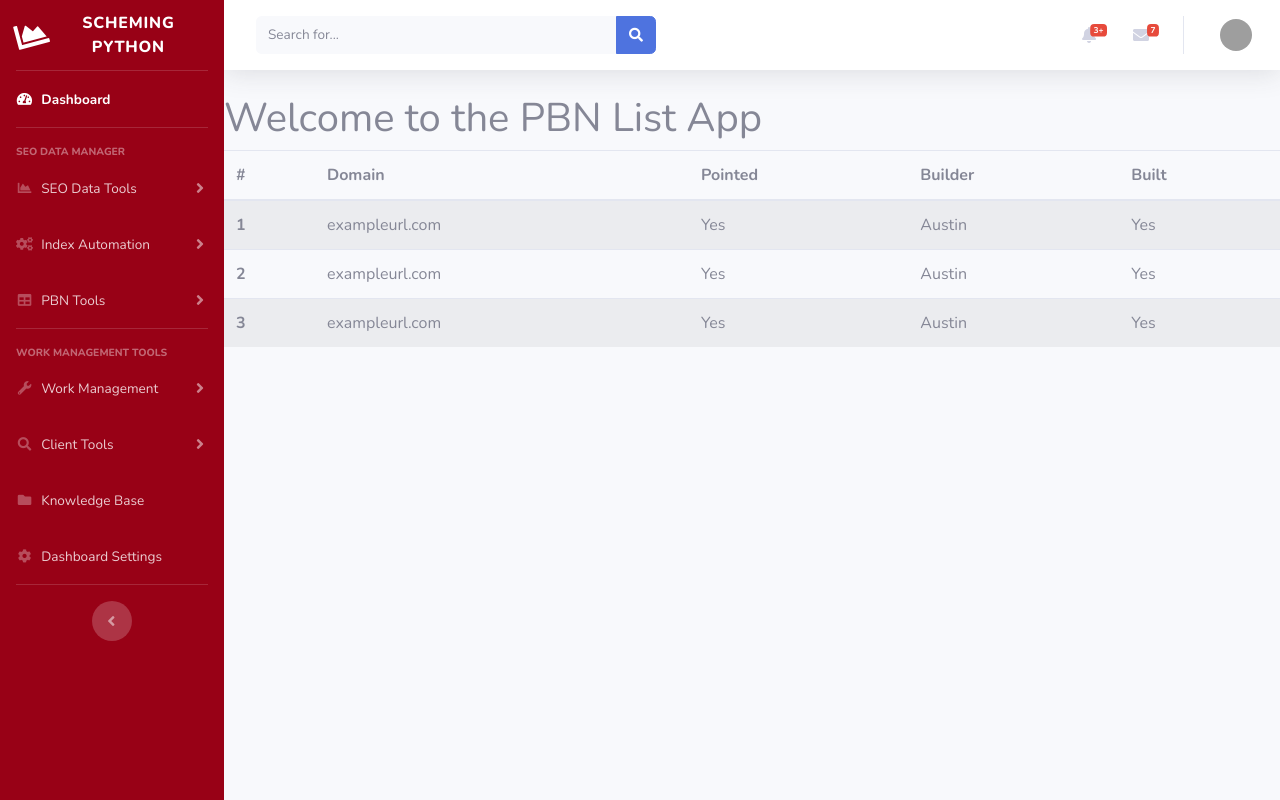
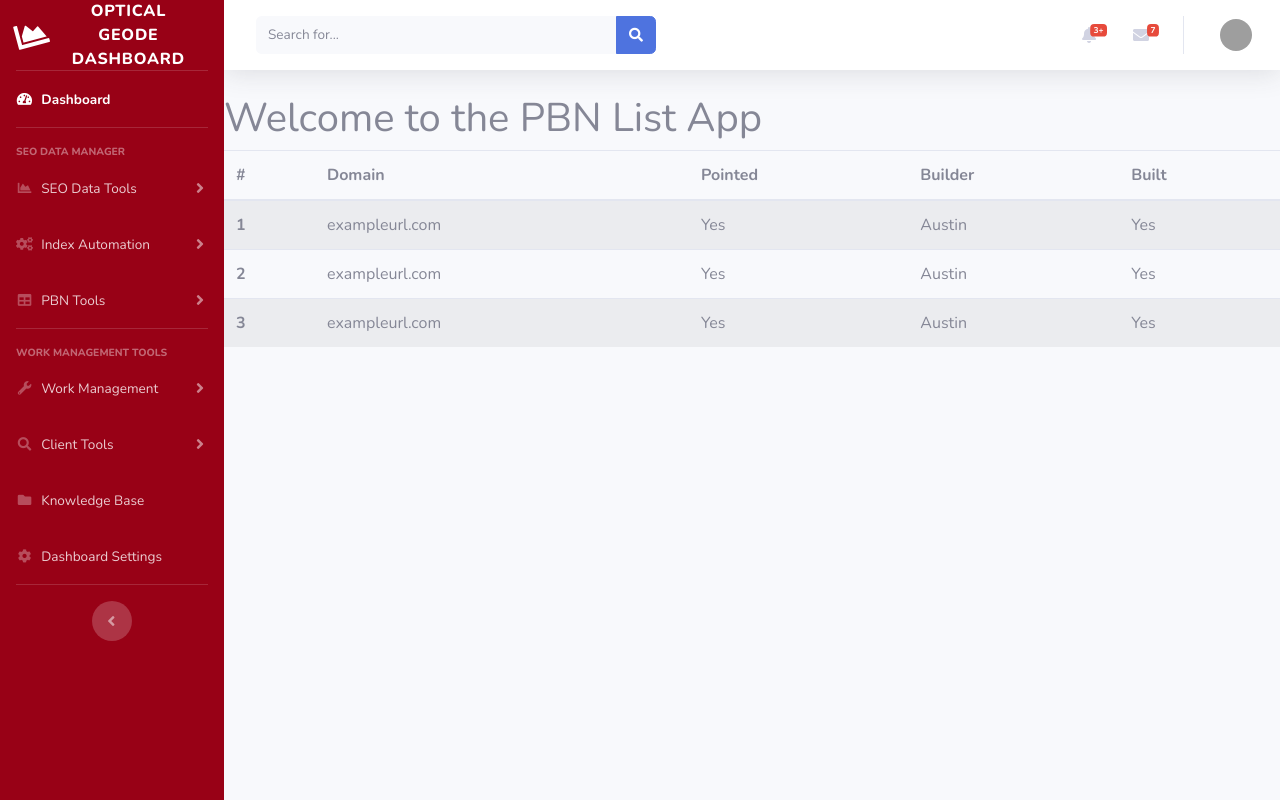
Before and after one commit to austincolton717/scheming-python, a Django app: page /pbn/ in a window 1280 px wide. Run offline with Django 3.2, Linux system fonts and the light colour scheme; some libraries are stand-ins or nearby versions; grey boxes are pictures that could not be loaded.

Commit message:
link addition

```diff
--- a/dashboard/templates/dashfiles/base.html
+++ b/dashboard/templates/dashfiles/base.html
@@ -31,7 +31,7 @@
           <div class="sidebar-brand-icon rotate-n-15">
             <i class="fas fa-chart-area"></i>
           </div>
-          <div class="sidebar-brand-text mx-3">Scheming Python<sup></sup></div>
+          <div class="sidebar-brand-text mx-3">Optical Geode Dashboard<sup></sup></div>
         </a>
 
         <!-- Divider -->
@@ -103,7 +103,7 @@
               <a class="collapse-item" href="#">Cloudboss</a>
               <a class="collapse-item" href="#">Name Silo</a>
               <a class="collapse-item" href="#">Expired Domains</a>
-              <a class="collapse-item" href="#">PBN URL List</a>
+              <a class="collapse-item" href="{% url 'pbn' %}">PBN URL List</a>
             </div>
           </div>
         </li>
```
